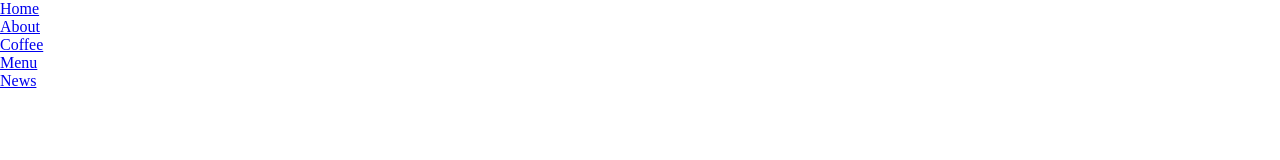
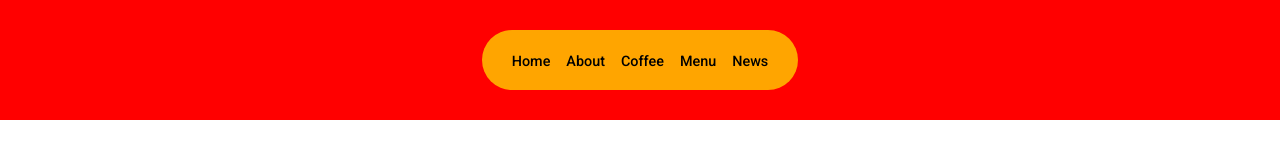
Before and after one commit to Kazu0210/Coffee-Shop, a plain HTML site: page index.html in a window 1280 px wide. Drawn offline with Linux system fonts and the light colour scheme.

Commit message:
add style to navbar

```diff
--- a/index.html
+++ b/index.html
@@ -11,6 +11,7 @@
     <title>Coffee Shop</title>
 </head>
 <body>
+    <div id="navbar">
         <nav>
             <ul>
                 <li><a href="#">Home</a></li>
@@ -20,5 +21,6 @@
                 <li><a href="#">News</a></li>
             </ul>
         </nav>
+    </div>
 </body>
 </html>
--- a/styles.css
+++ b/styles.css
@@ -1,8 +1,47 @@
 *, ::before, ::after{
     margin: 0;
     padding: 0;
+    font-family: 'Roboto';
+    font-size: 16px;
 }
+
+button{
+    cursor: pointer;
+}
+
 html, body{
     height: 100%;
     width: 100%;
 }
+
+#navbar{
+    background-color: red;
+    width: 100%;
+    height: 15lvh;
+    display: flex;
+    justify-content: center;
+    align-items: center;
+}
+nav{
+    display: flex;
+    justify-content: center;
+    align-items: center;
+    background-color: orange;
+    height: 50%;
+    padding: 0 30px;
+    border-radius: 50rem;
+}
+nav ul{
+    list-style: none;
+    display: flex;
+    justify-content: center;
+    align-items: center;
+    gap: 1rem;
+}
+
+nav ul li a{
+    text-decoration: none;
+    color: #000;
+    font-weight: 500;
+    font-size: .9rem;
+}
```
Lines whose indentation alone changed are shown as unchanged.
